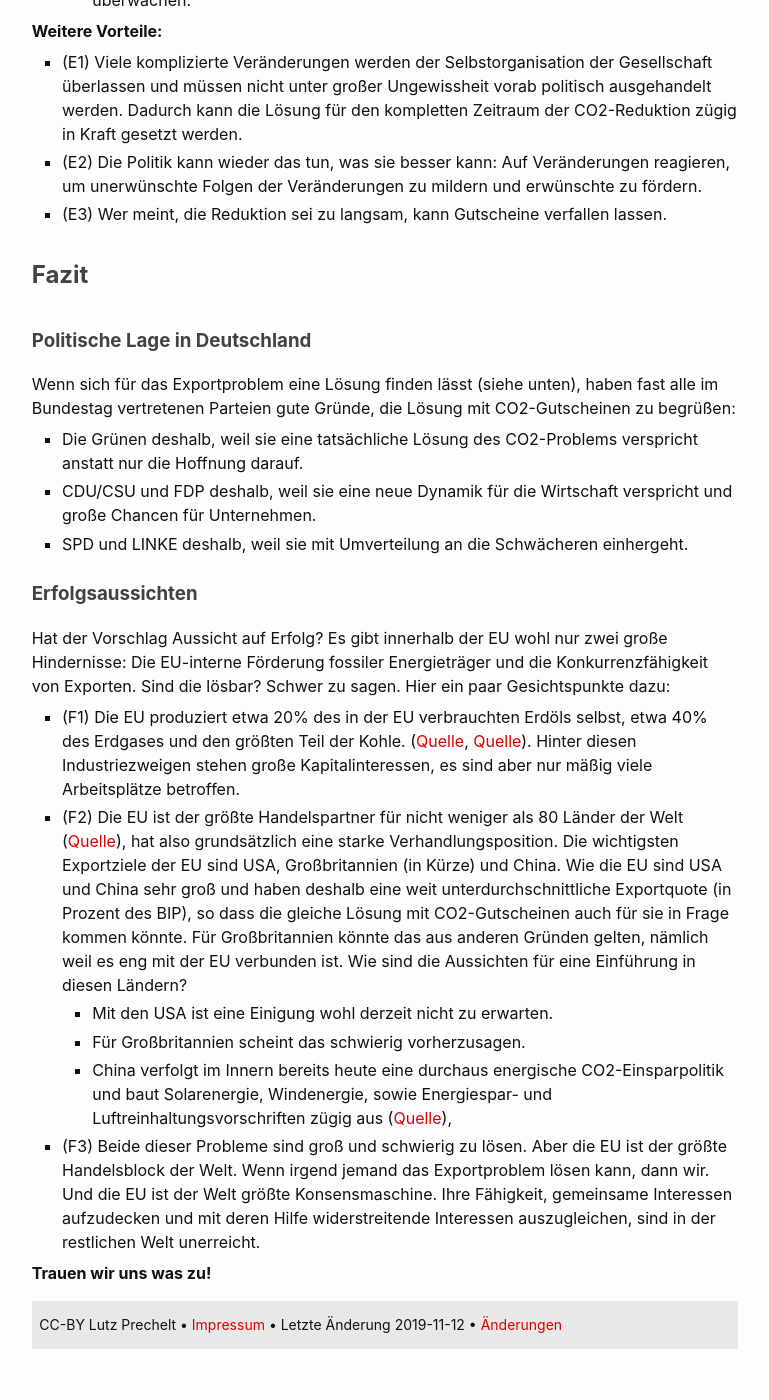
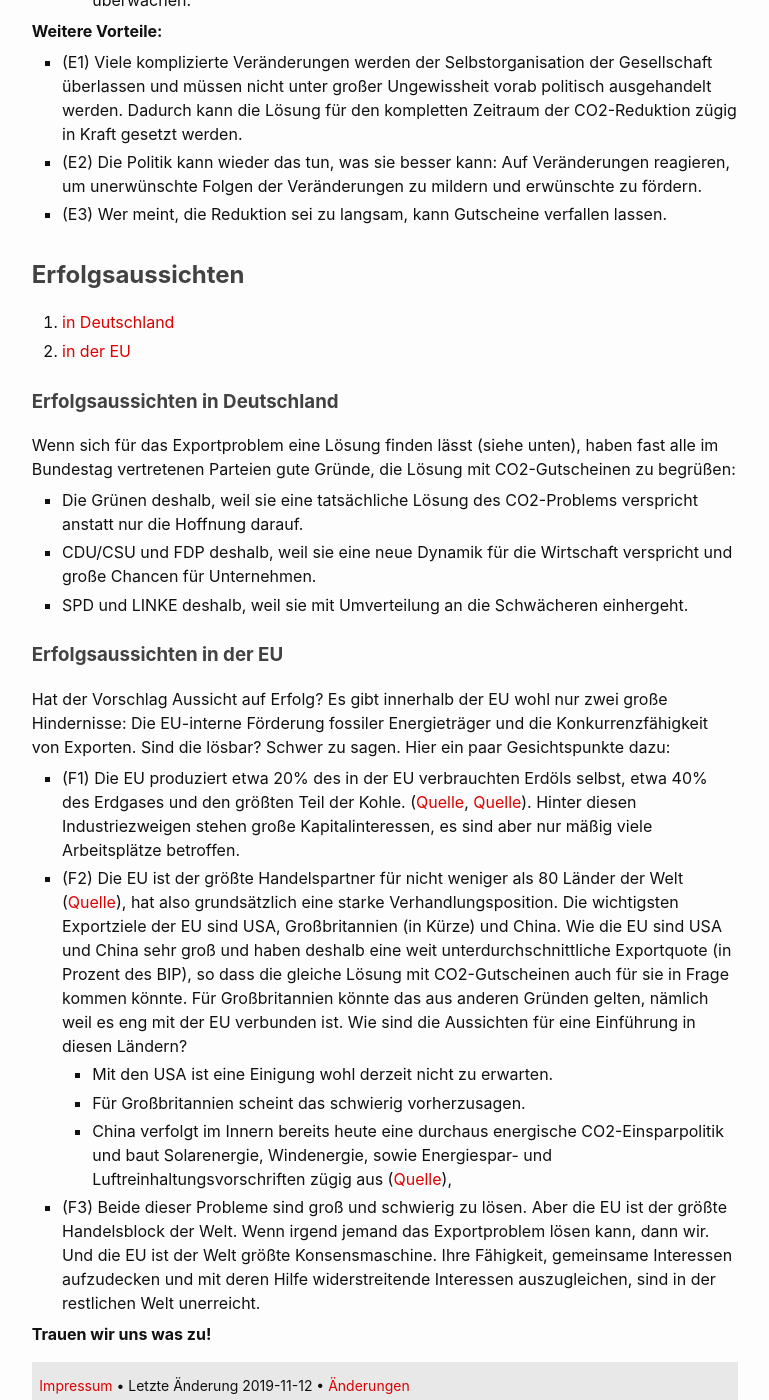
Before and after one commit to co2coupons/co2coupons.github.io, a Jekyll site: the page built from de.md, in a window 1280 px wide and 1400 px high, scrolled down 2889 px. Shown: the whole window, without its empty margins (255-1024 px from the left). Built offline with Jekyll 4.4.1, drawn with Linux system fonts in a browser that asks for light colours; before the commit the page ends 4238 px from its top, so only the background shows below that.

Commit message:
de.md: better section titles

```diff
--- a/de.md
+++ b/de.md
@@ -160,10 +160,13 @@ Hier die wichtigsten Auswirkungen:
   verfallen lassen.
 
 
-## <a name="fazit"></a>Fazit
+## <a name="fazit"></a>Erfolgsaussichten
+
+1. [in Deutschland](#parteien)
+1. [in der EU](#erfolgsaussicht)
 
 
-### <a name="parteien"></a>Politische Lage in Deutschland
+### <a name="parteien"></a>Erfolgsaussichten in Deutschland
 
 Wenn sich für das Exportproblem eine Lösung finden lässt (siehe unten),
 haben fast alle im Bundestag vertretenen Parteien gute Gründe,
@@ -176,7 +179,7 @@ die Lösung mit CO2-Gutscheinen zu begrüßen:
   an die Schwächeren einhergeht.
 
 
-### <a name="erfolgsaussicht"></a>Erfolgsaussichten
+### <a name="erfolgsaussicht"></a>Erfolgsaussichten in der EU
 
 Hat der Vorschlag Aussicht auf Erfolg?
 Es gibt innerhalb der EU wohl nur zwei große Hindernisse:
@@ -222,7 +225,6 @@ Hier ein paar Gesichtspunkte dazu:
 **Trauen wir uns was zu!**
 
 <footer>
-  {{ page.copyright }} &bull;
   [Impressum]({% link impressum.md %}) &bull;
   Letzte Änderung {{ page.lastchange }} &bull;
   [Änderungen]({{ page.commits }})
```
